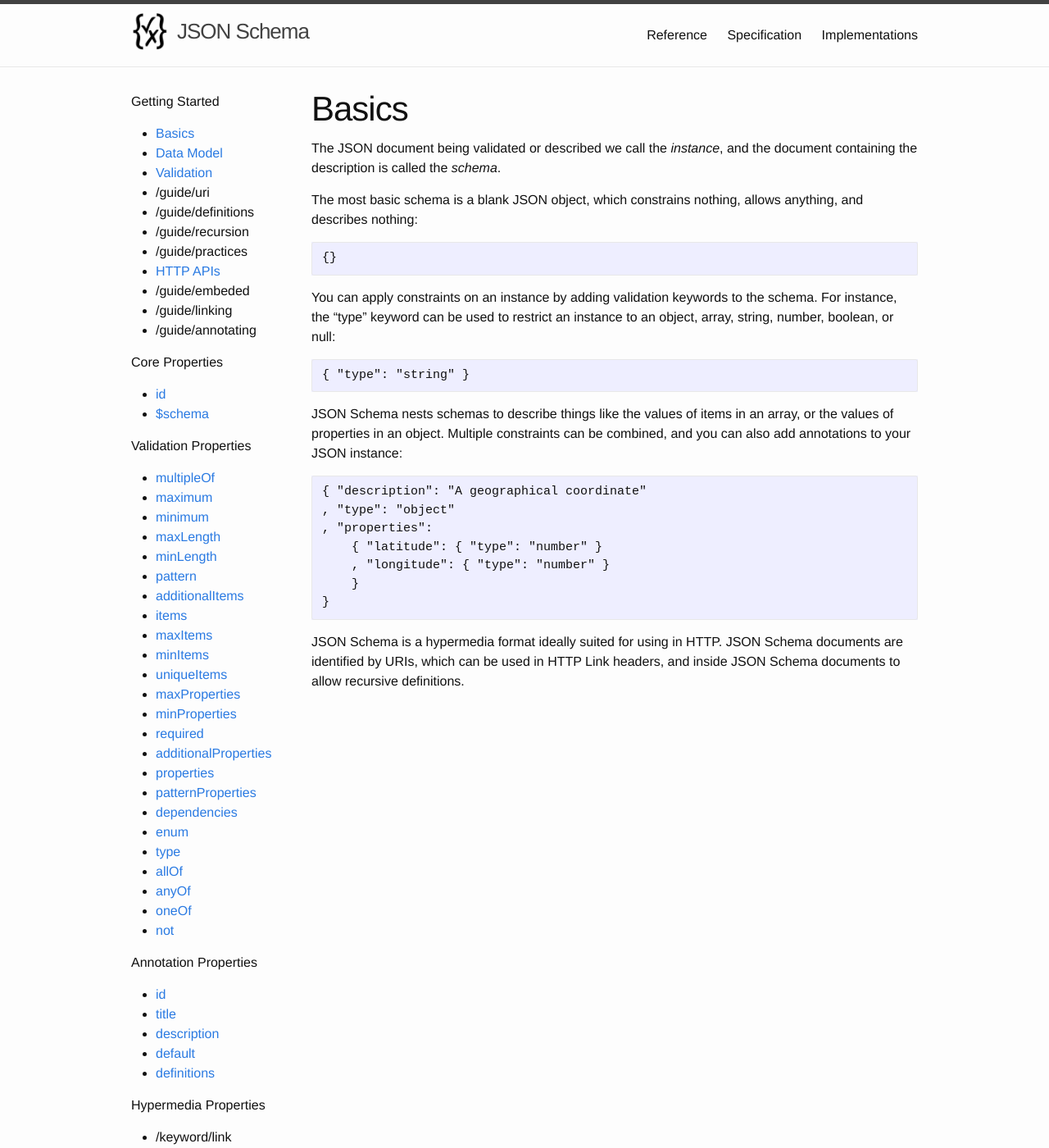
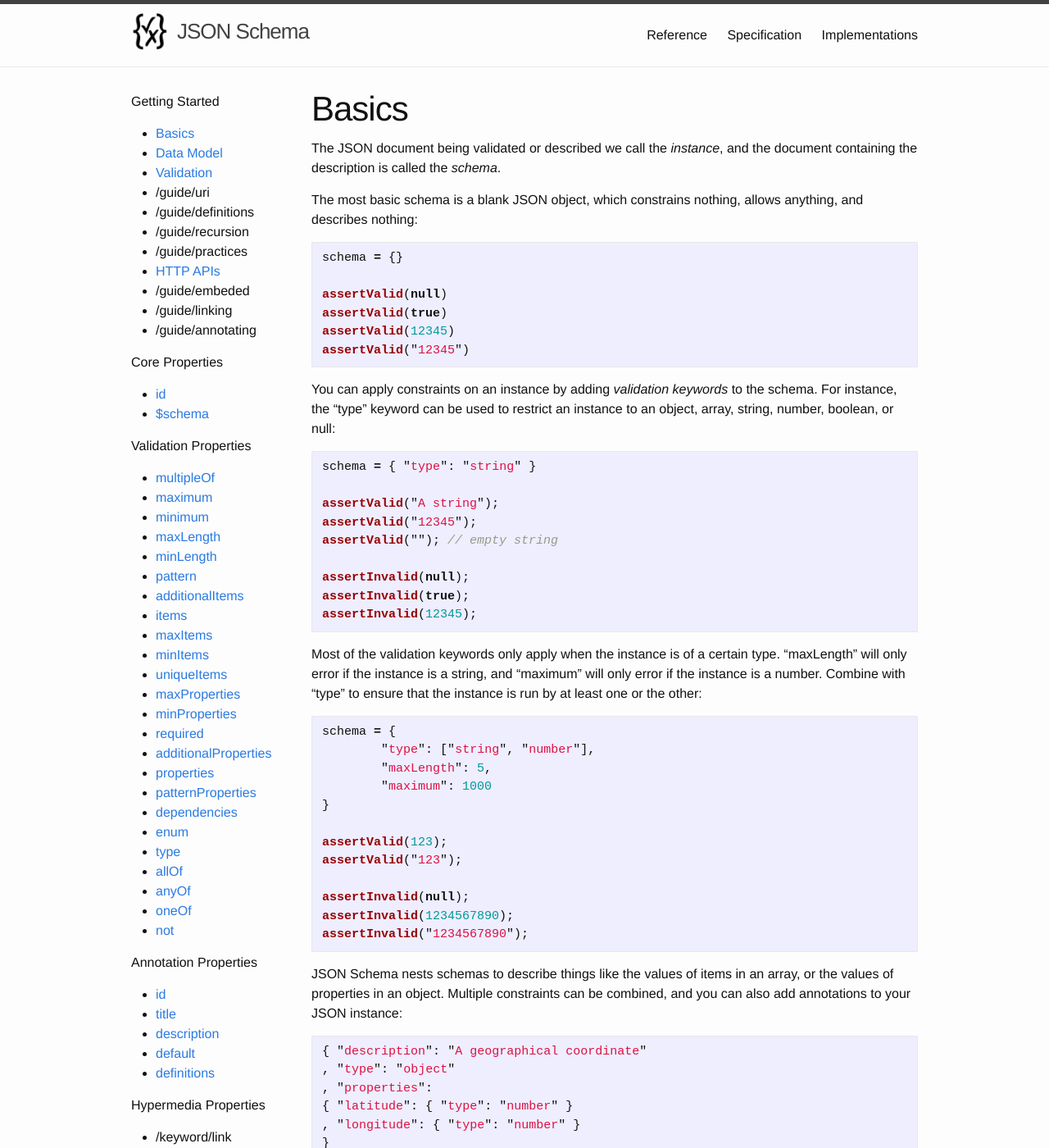
Before and after one commit to awwright/json-schema-org-pages, a Jekyll site: the page built from _docs/guide-basics.md, in a window 1280 px wide and 1400 px high. Shown: the whole window at 82% size. Built offline with Jekyll 4.4.1, drawn with Linux system fonts in a browser that asks for light colours.

Commit message:
Update/expand guide

````diff
--- a/_docs/guide-basics.md
+++ b/_docs/guide-basics.md
@@ -8,22 +8,57 @@ The JSON document being validated or described we call the _instance_, and the d
 
 The most basic schema is a blank JSON object, which constrains nothing, allows anything, and describes nothing:
 
-    {}
+```javascript
+schema = {}
 
+assertValid(null)
+assertValid(true)
+assertValid(12345)
+assertValid("12345")
+```
 
-You can apply constraints on an instance by adding validation keywords to the schema. For instance, the "type" keyword can be used to restrict an instance to an object, array, string, number, boolean, or null:
+You can apply constraints on an instance by adding _validation keywords_ to the schema. For instance, the "type" keyword can be used to restrict an instance to an object, array, string, number, boolean, or null:
 
-    { "type": "string" }
+```javascript
+schema = { "type": "string" }
 
+assertValid("A string");
+assertValid("12345");
+assertValid(""); // empty string
+
+assertInvalid(null);
+assertInvalid(true);
+assertInvalid(12345);
+```
+
+Most of the validation keywords only apply when the instance is of a certain type. "maxLength" will only error if the instance is a string, and "maximum" will only error if the instance is a number. Combine with "type" to ensure that the instance is run by at least one or the other:
+
+```javascript
+schema = {
+	"type": ["string", "number"],
+	"maxLength": 5,
+	"maximum": 1000
+}
+
+assertValid(123);
+assertValid("123");
+
+assertInvalid(null);
+assertInvalid(1234567890);
+assertInvalid("1234567890");
+```
 
 JSON Schema nests schemas to describe things like the values of items in an array, or the values of properties in an object. Multiple constraints can be combined, and you can also add annotations to your JSON instance:
 
-    { "description": "A geographical coordinate"
-    , "type": "object"
-    , "properties":
-        { "latitude": { "type": "number" }
-        , "longitude": { "type": "number" }
-        }
-    }
+```javascript
+{ "description": "A geographical coordinate"
+, "type": "object"
+, "properties":
+{ "latitude": { "type": "number" }
+, "longitude": { "type": "number" }
+}
+}
+```
+
 
 JSON Schema is a hypermedia format ideally suited for using in HTTP. JSON Schema documents are identified by URIs, which can be used in HTTP Link headers, and inside JSON Schema documents to allow recursive definitions.
````
Also changed, not shown: index.md (+2 -12 lines).
